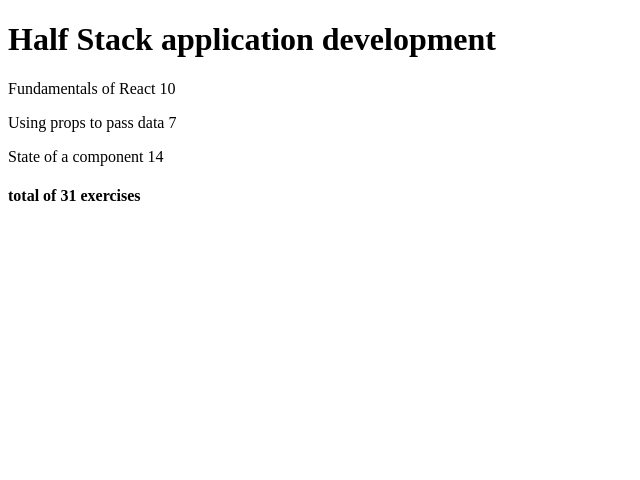
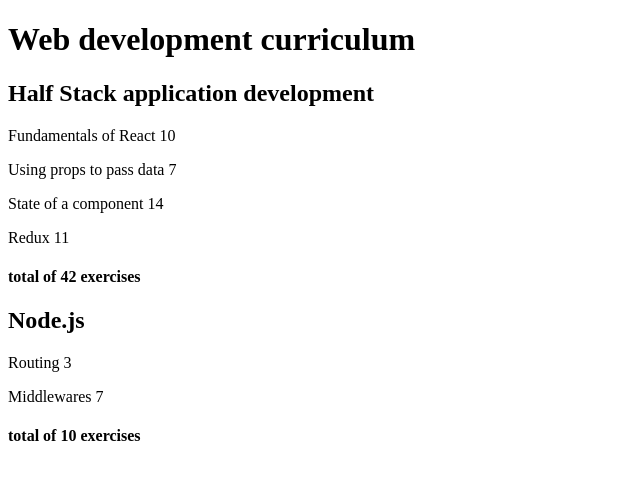
Before and after one commit to jdsafhlfl/part2, a React (Create React App) app in the folder courseinfo/: page / in a window 1280 px wide. Shown: the top 480 px of the page, without its empty margins (0-640 px from the left). Built offline with nearby package versions, Linux system fonts and the light colour scheme.

Commit message:
exercise2.4

```diff
--- a/courseinfo/src/App.js
+++ b/courseinfo/src/App.js
@@ -1,7 +1,8 @@
 const App = () => {
-  const course = {
+  const courses = [
+    {
+      name: 'Half Stack application development',
       id: 1,
-    name: 'Half Stack application development',
       parts: [
         {
           name: 'Fundamentals of React',
@@ -17,18 +18,45 @@ const App = () => {
           name: 'State of a component',
           exercises: 14,
           id: 3
+        },
+        {
+          name: 'Redux',
+          exercises: 11,
+          id: 4
+        }
+      ]
+    },
+    {
+      name: 'Node.js',
+      id: 2,
+      parts: [
+        {
+          name: 'Routing',
+          exercises: 3,
+          id: 1
+        },
+        {
+          name: 'Middlewares',
+          exercises: 7,
+          id: 2
         }
       ]
     }
+  ]
 
-  return <Course course={course} />
+  return (
+    <div>
+      <h1>Web development curriculum</h1>
+      {courses.map(course => <Course course={course} key={course.id}/>)}
+    </div>
+  )
 }
 
 const Course = (props) =>{
 
   return (
     <div>
-      <h1>{props.course.name}</h1>
+      <h2>{props.course.name}</h2>
       {props.course.parts.map(part => <p key={part.id}>{part.name} {part.exercises}</p>)}
       {/* already finished exercise 2.3 using reduce function */}
       <h4>total of {props.course.parts.reduce((sum, cur) => sum = sum + cur.exercises, 0)} exercises</h4>
```
Lines whose indentation alone changed are shown as unchanged.
